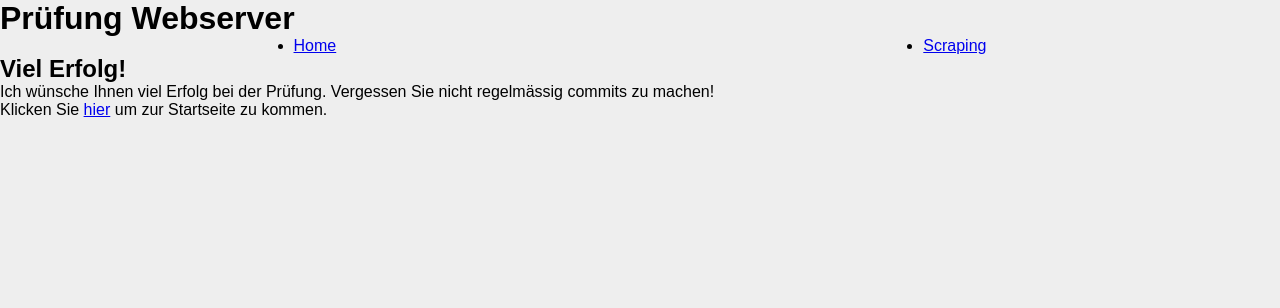
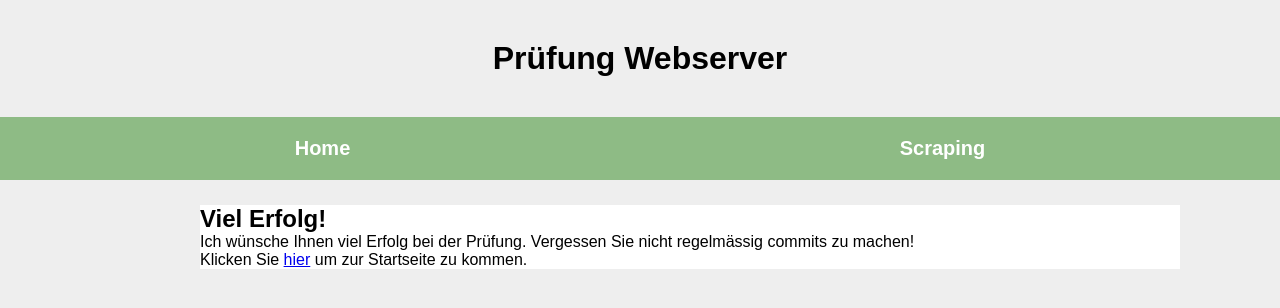
Before and after one commit to cedricgeissmann/pruefung-webserver-1mz, a Flask app: page / in a window 1280 px wide. Shown: the top 308 px of the page. Run offline with Flask 2, Linux system fonts and the light colour scheme.

Commit message:
Aufgabe 2 gEmAcHt

```diff
--- a/static/main.css
+++ b/static/main.css
@@ -15,3 +15,28 @@ body {
 
 /* Implementieren Sie Ihre Änderungen hier. Lassen Sie den Code oben so wie er
 * ist!!! */
+.navbar {
+    background-color: #8ebb85;
+    padding: 20px;
+
+}
+.nav-item {
+    list-style: none;
+}
+h1 {
+text-align: center;
+margin: 40px 200px;
+}
+.nav-link {
+    font-size: 15pt;
+    color: white;
+    text-decoration: none;
+    font-weight: 600
+}
+#content {
+    margin-left: 200px;
+    margin-right: 100px;
+    margin-top: 25px;
+    margin-bottom: 25px;
+    background-color: white;
+}
```
